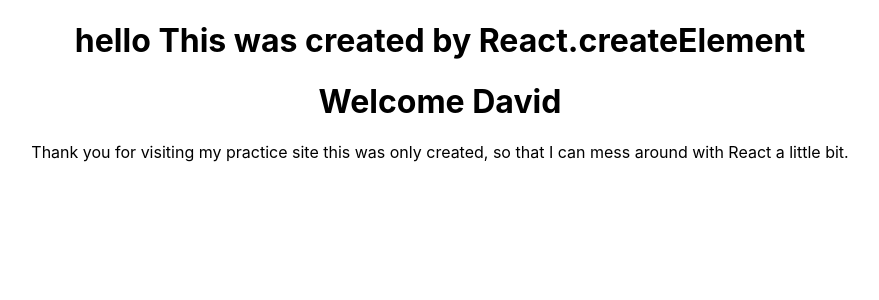
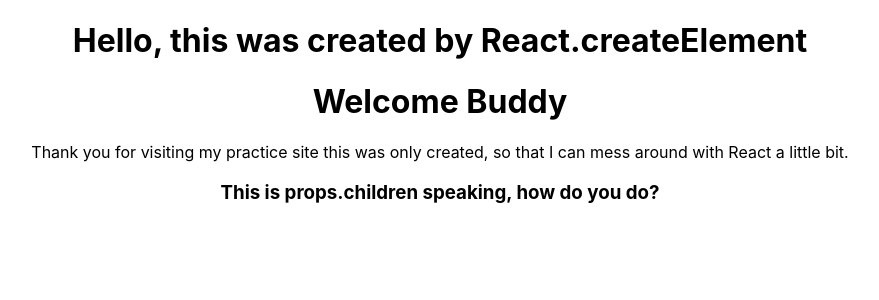
Before and after one commit to pldvd/react-tutorial-codevolution, a React (Create React App) app: page / in a window 1280 px wide. Shown: the top 300 px of the page, without its empty margins (200-1079 px from the left). Built offline with nearby package versions, Linux system fonts and the light colour scheme.

Commit message:
practice with props

```diff
--- a/src/App.js
+++ b/src/App.js
@@ -3,11 +3,13 @@
 import Welcome from './components/Welcome'
 import './App.css';
 
+
+//we can add properties(props) to React elements defined in the JSX as element attributes, these props will we passed on to the child element for use as either a function parameter in a functional component or this.props.propName in a class component
 function App() {
   return (
     <div className="App">
       <Hello />
-      <Welcome />
+      <Welcome name="Buddy" topic="React"/>
     </div>
   )
 }
--- a/src/components/Hello.js
+++ b/src/components/Hello.js
@@ -3,5 +3,5 @@
 
 // so it turns out, that while we use JSX, React invokes the React.createElement method(which takes, at least 3 arguments: the element to be created, it's attribute list wrapped in an object or null if no attributes, and the text content of the element)
 export const Hello = () => {
-  return React.createElement('div',{className: 'myClass'}, React.createElement('h1', null, 'hello This was created by React.createElement'));
+  return React.createElement('div',{className: 'myClass'}, React.createElement('h1', null, 'Hello, this was created by React.createElement'));
 }
--- a/src/components/Introduction.js
+++ b/src/components/Introduction.js
@@ -1,5 +1,13 @@
 import React from 'react';
 
-const introContent = () => <p>Thank you for visiting my practice site this was only created, so that I can mess around with React a little bit.</p>;
+//React elements either via normal function return or Element.render method can only render one html root component, so if there are more html elements to render, they need to be wrapped in a common div (any type of root element)
+const introContent = (props) => {
+  return (
+    <div>
+      <p>Thank you for visiting my practice site this was only created, so that I can mess around with {props.topic} a little bit.</p>
+      <h3>{props.children}</h3>
+    </div>
+)
+}
 
 export default introContent;
--- a/src/components/Welcome.js
+++ b/src/components/Welcome.js
@@ -1,15 +1,19 @@
 import React, { Component } from 'react'
 import Introduction from './Introduction';
 
+
+//childnodes of React JSX components can be accessed in the child component  with the props.children method
 export default class Welcome extends Component {
 
-  name = 'David'
+  name = this.props.name
 
   render() {
     return (
       <div>
         <h1>Welcome {this.name}</h1>
-        <Introduction />
+        <Introduction topic={this.props.topic}>
+          <p>This is props.children speaking, how do you do?</p>
+        </Introduction>
       </div>
     )
   }
```
